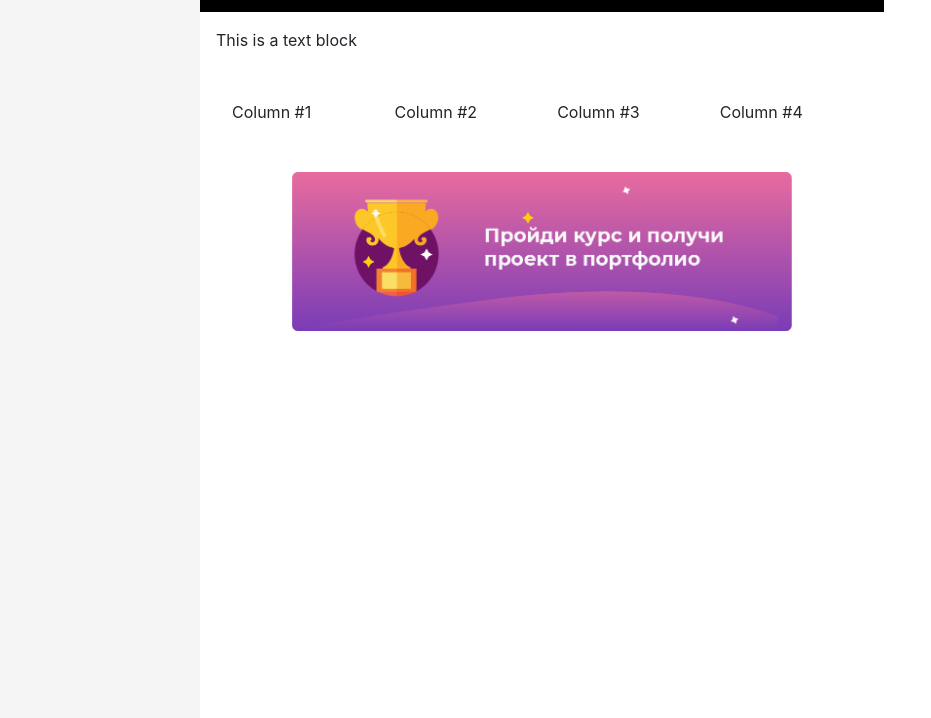
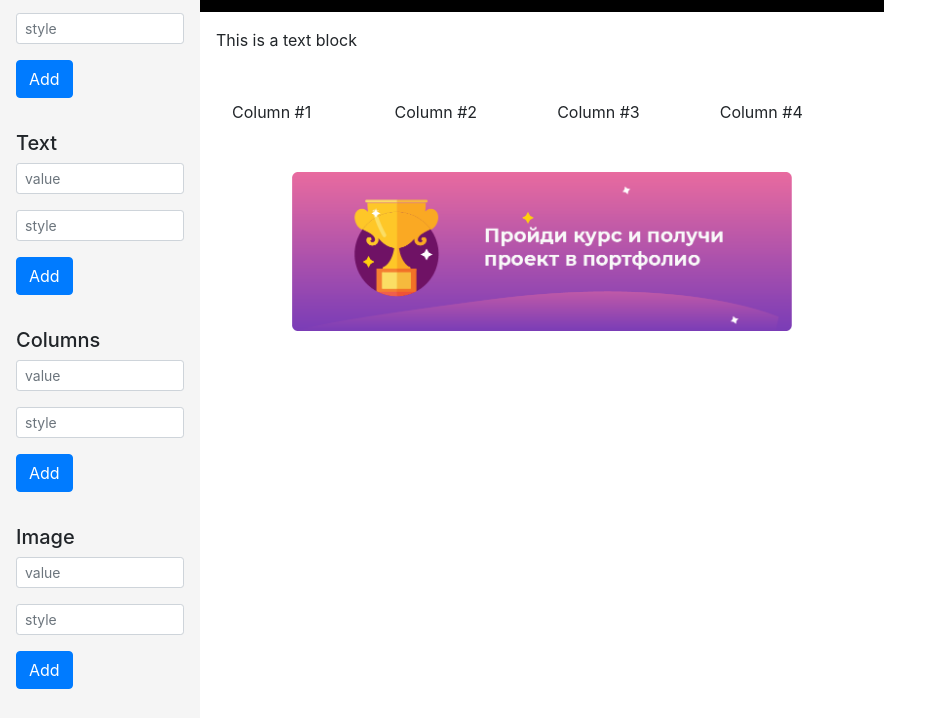
Before and after one commit to Alhxor/simple-website-constructor, a website built with Parcel: page src/index.html in a window 1280 px wide. Shown: the part 82-800 px from the top of the page, without its empty margins (0-931 px from the left). Built offline with nearby package versions, Linux system fonts and the light colour scheme.

Commit message:
Add Sidebar class

```diff
--- /dev/null
+++ b/src/classes/sidebar.js
@@ -0,0 +1,32 @@
+import { block } from "../utils";
+
+export class Sidebar {
+  constructor(selector) {
+    this.$el = document.querySelector(selector);
+    this.init();
+  }
+
+  init() {
+    this.$el.insertAdjacentHTML("afterbegin", this.template);
+    this.$el.addEventListener('submit', this.add)
+  }
+
+  get template() {
+    return [
+      block("Title"),
+      block("Text"),
+      block("Columns"),
+      block("Image"),
+    ].join("");
+  }
+
+  add(event) {
+    event.preventDefault()
+
+    const type = event.target.name
+    const value = event.target.value.value
+    const style = event.target.style.value
+
+    // debugger
+  }
+}
--- a/src/index.js
+++ b/src/index.js
@@ -1,6 +1,9 @@
 import "./styles/main.css";
 import { model } from "./model";
 import { Site } from "./classes/site";
+import { Sidebar } from "./classes/sidebar";
 
 const site = new Site("#site");
 site.render(model);
+
+const sidebar = new Sidebar("#panel")
--- a/src/styles/main.css
+++ b/src/styles/main.css
@@ -17,6 +17,8 @@ body,
   width: 200px;
   height: 100%;
   background-color: #f5f5f5;
+
+  padding: 1rem;
 }
 
 #site {
--- a/src/utils.js
+++ b/src/utils.js
@@ -10,3 +10,19 @@ export function css(style) {
   const toString = key => `${key}: ${style[key]}`
   return Object.keys(style).map(toString).join(';')
 }
+
+export function block(type) {
+  return /*html*/ `
+    <form name="${type}">
+      <h5>${type}</h5>
+      <div class="form-group">
+        <input class="form-control form-control-sm" name="value" placeholder="value">
+      </div>
+      <div class="form-group">
+        <input class="form-control form-control-sm" name="style" placeholder="style">
+      </div>
+      <button type="submit" class="btn btn-primary btm-sm">Add</button>
+    </form>
+    <hr />
+  `;
+}
```
